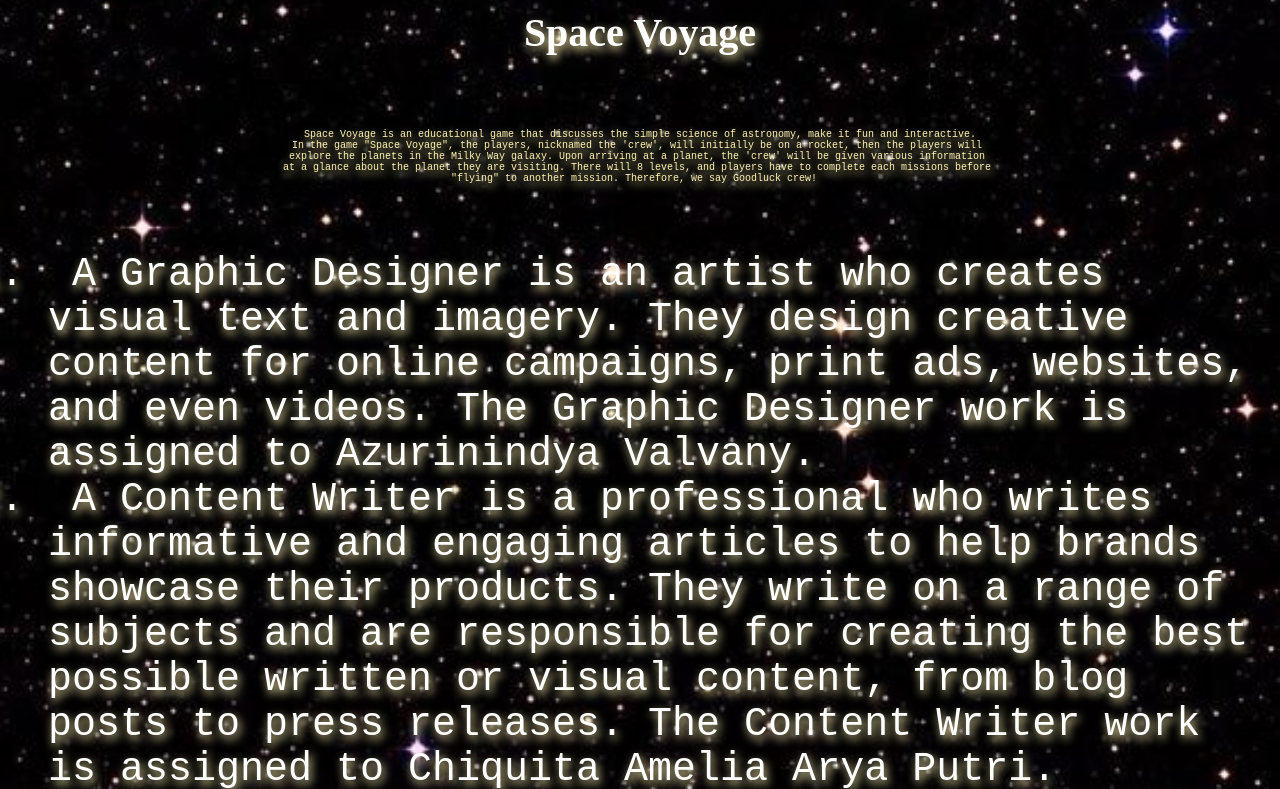
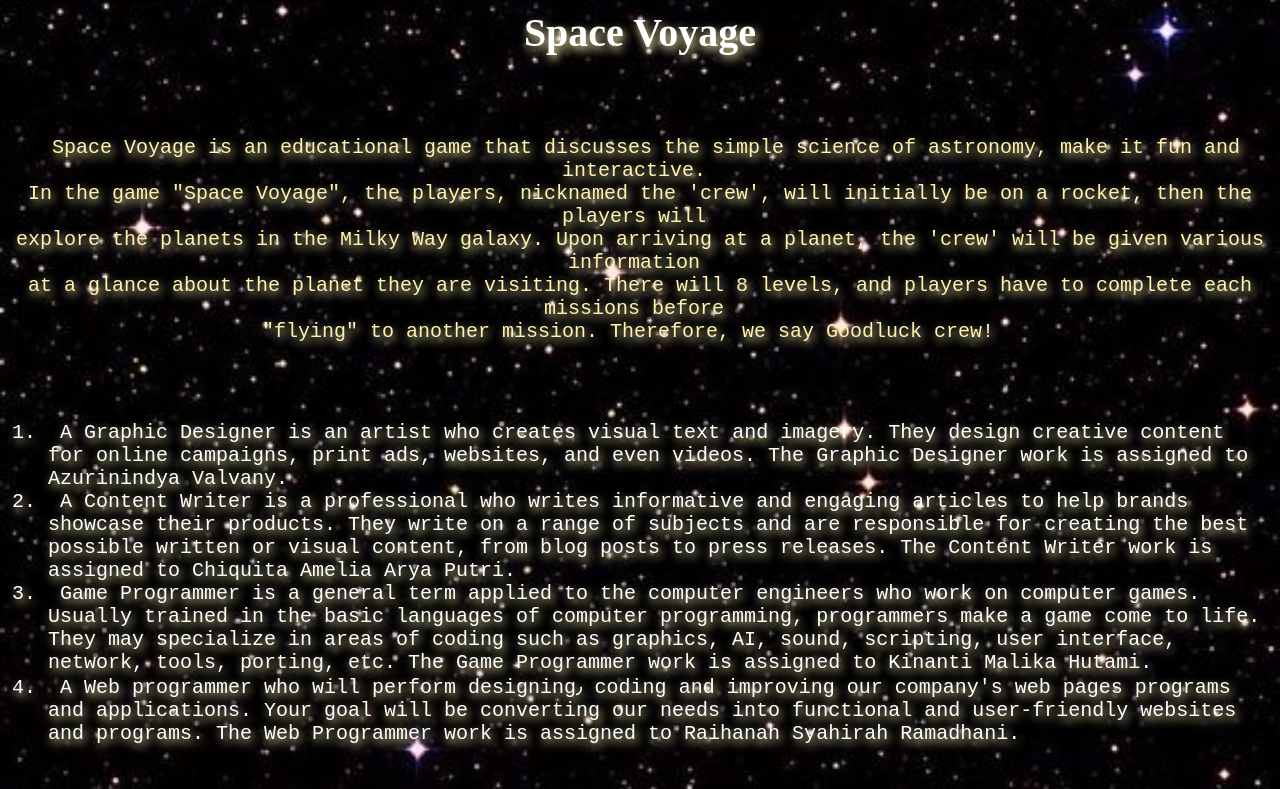
Before and after one commit to kinanmalika/spacevoyage, a plain HTML site: page index.html in a window 1280 px wide. Shown: the part 500-1289 px from the top of the page. Drawn offline with Linux system fonts and the light colour scheme.

Commit message:
Update stylesheet.css

```diff
--- a/stylesheet.css
+++ b/stylesheet.css
@@ -61,14 +61,14 @@ h1 {color: white;
 
 pre p {color:#FFF3B2;
        text-shadow: 2px 4px 10px #FFF3B2;
-       font-size: 10px;
+       font-size: 20px;
        text-align: center;
        font-family: monospace;
        text-wrap: wrap;
 }
 
 pre ol li {color: white;
-           font-size: 40px;
+           font-size: 20px;
            text-shadow: 2px 4px 10px #FFF3B2;
            font-family: monospace;
            text-wrap: wrap;
```
